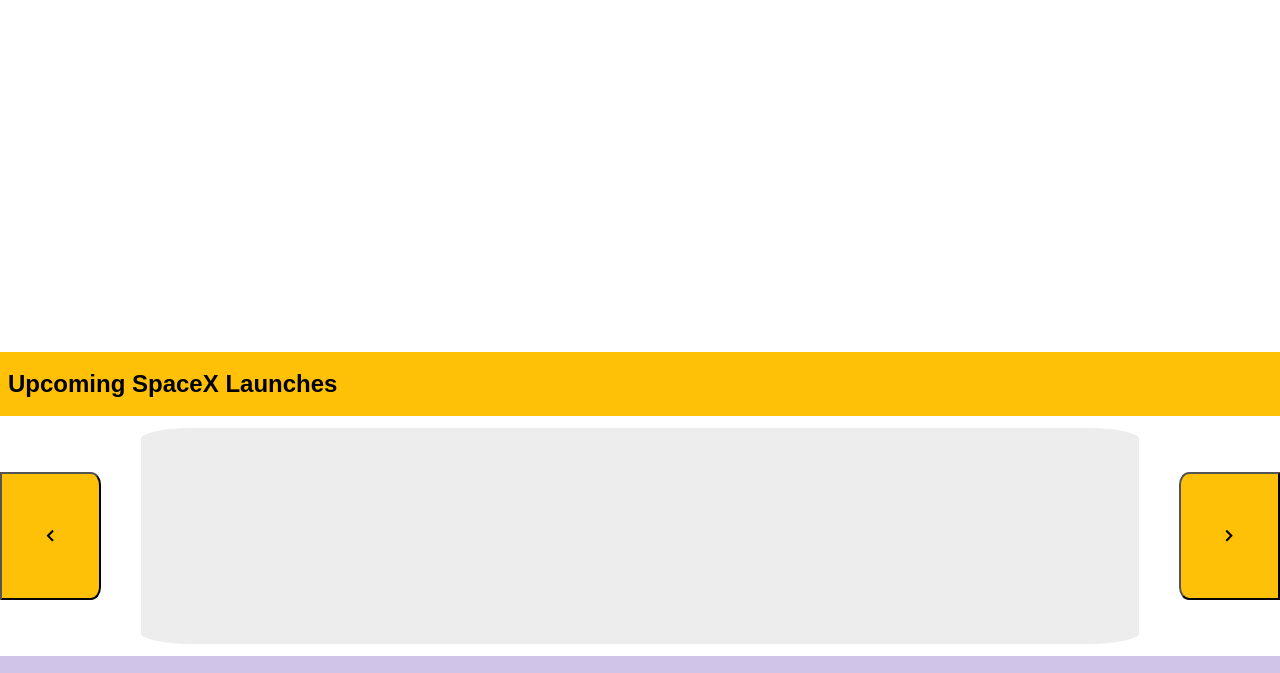
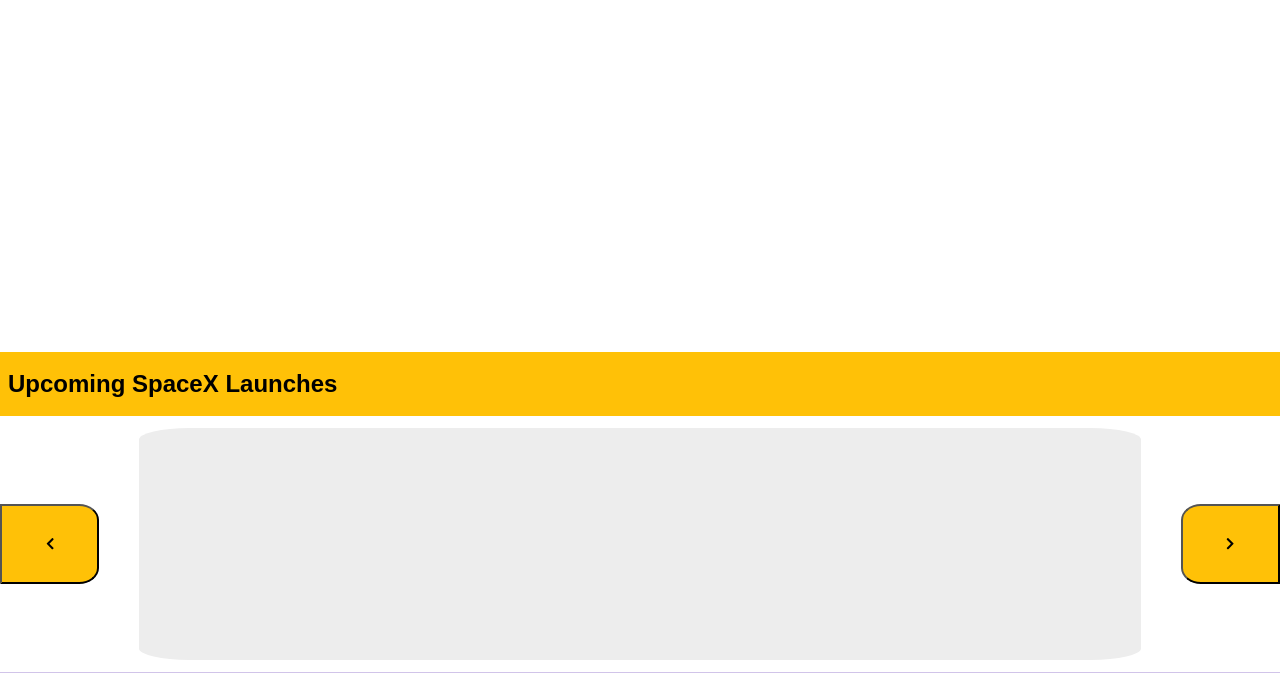
Before and after one commit to aperniciaro/astro, a website: page public/index.html in a window 1280 px wide. Shown: the part 68-741 px from the top of the page. Drawn offline with Linux system fonts and the light colour scheme; no server answers.

Commit message:
added media queries

```diff
--- a/public/screen.css
+++ b/public/screen.css
@@ -86,26 +86,28 @@
   justify-content: space-between;
   height: 15rem;
   align-items: center;
+  padding: 0.5rem 0 0.5rem 0;
 }
 
 button {
   background-color: #ffc107;
-  height: 8rem;
-  width: 8rem;
+  height: 3rem;
+  width: 5rem;
   padding: 0;
 }
 
-/*not working*/
-button i {
-  height: 5rem;
-}
+/* resize not working*/
+/* button i {
+  margin: 0;
+  height: 3rem;
+} */
 
 .left-arrow {
-  border-radius: 0 10% 10% 0;
+  border-radius: 0 20% 20% 0;
 }
 
 .right-arrow {
-  border-radius: 10% 0 0 10%;
+  border-radius: 20% 0 0 20%;
 }
 
 .launch-data {
@@ -114,6 +116,7 @@
   height: 90%;
   width: 100%;
   margin: 0 2.5rem 0 2.5rem;
+  padding: 0.5rem;
 }
 
 .launch-element {
@@ -174,12 +177,24 @@
 }
 
 /* not working */
-h5:visited {
-  color: #cccccc;
-}
+/* a:visited {
+  color: inherit;
+} */
 
 #sdg-link {
   text-decoration: underline;
 }
 
-/* make responsive for screen size  */
+@media (min-width: 500px) {
+  button {
+    height: 8rem;
+    width: 8rem;
+  }
+}
+
+@media (min-width: 1000px) {
+  button {
+    height: 5rem;
+    width: 8rem;
+  }
+}
```
